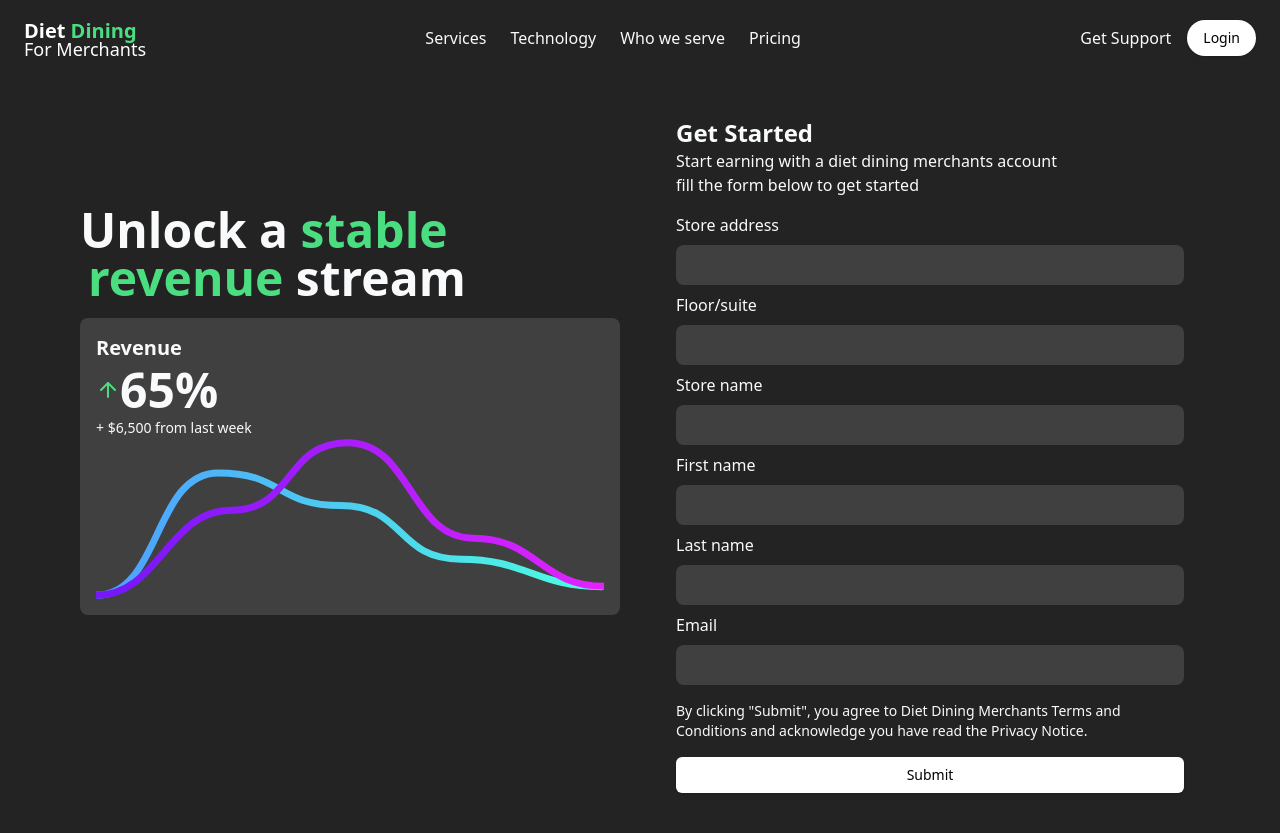
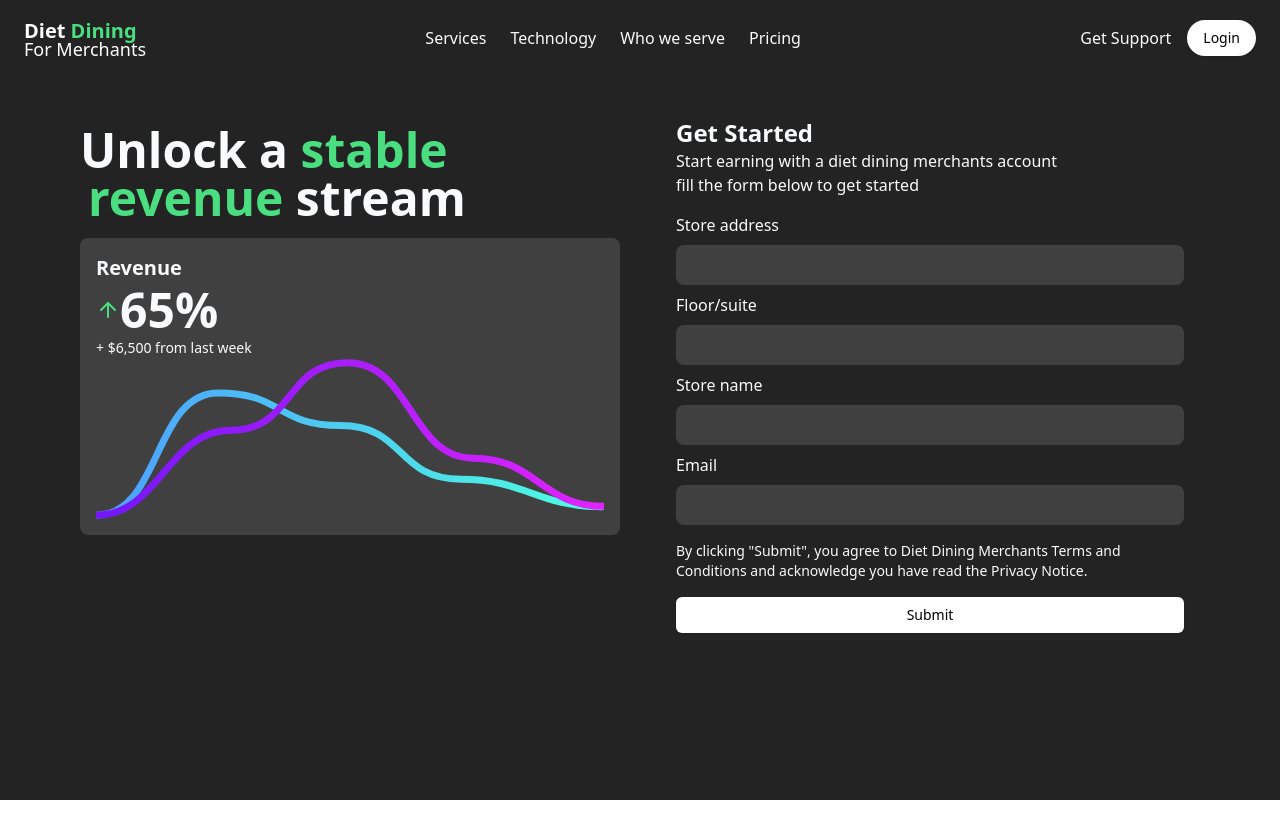
Before and after one commit to morty052/diet-dining-merchants-web, a React (Vite) app: page / in a window 1280 px wide. After the commit the page ends 800 px from the top, so only its background shows below. Built offline with nearby package versions, Linux system fonts and the light colour scheme; the HTML template or start-up script is replaced by a standard one.

Commit message:
refactor:removed unused fields from hero form

```diff
--- a/src/pages/home/partials/SignupForm.tsx
+++ b/src/pages/home/partials/SignupForm.tsx
@@ -1,5 +1,4 @@
 import { Button } from "@/components/ui/button";
-import { baseUrl } from "@/constants/baseUrl";
 import React from "react";
 
 type FormProps = {
@@ -59,26 +58,25 @@ function SignupForm() {
   ) => {
     e.preventDefault();
     setLoading(true);
-    const { store_name, firstname, lastname, email } = store;
-
-    const res = await fetch(`${baseUrl}/affiliates/signup`, {
-      method: "POST",
-      headers: {
-        "Content-Type": "application/json",
-      },
-      body: JSON.stringify({
-        storeDetails: {
-          store_name,
-        },
-        affiliateDetails: {
-          email,
-          firstname,
-          lastname,
-        },
-      }),
-    });
-    const data = await res.json();
-    console.log(data);
+    localStorage.setItem("store", JSON.stringify(store));
+    // const res = await fetch(`${baseUrl}/affiliates/signup`, {
+    //   method: "POST",
+    //   headers: {
+    //     "Content-Type": "application/json",
+    //   },
+    //   body: JSON.stringify({
+    //     storeDetails: {
+    //       store_name,
+    //     },
+    //     affiliateDetails: {
+    //       email,
+    //       firstname,
+    //       lastname,
+    //     },
+    //   }),
+    // });
+    // const data = await res.json();
+    // console.log(data);
     setLoading(false);
     window.location.assign("/onboarding");
   };
@@ -115,18 +113,6 @@ function SignupForm() {
           />
           <Input
             setValue={setStore}
-            value={store.firstname}
-            name={"firstname"}
-            label={"First name"}
-          />
-          <Input
-            setValue={setStore}
-            value={store.lastname}
-            name={"lastname"}
-            label={"Last name"}
-          />
-          <Input
-            setValue={setStore}
             value={store.email}
             name={"email"}
             label={"Email"}
```
